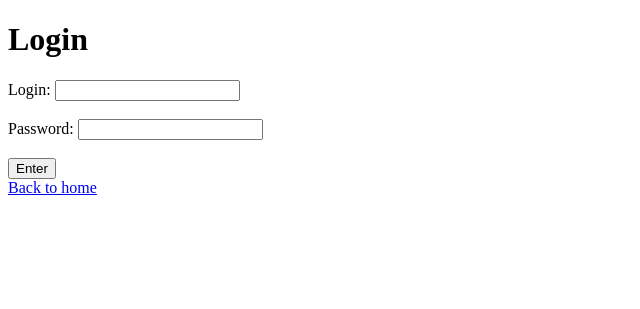
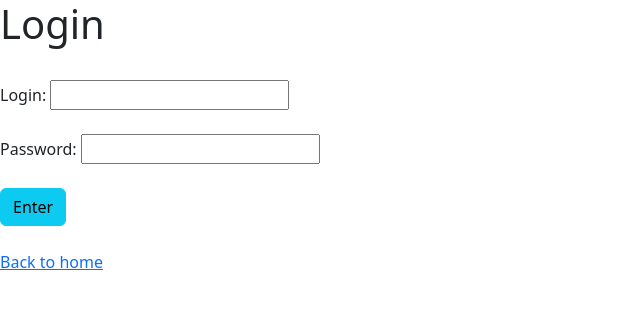
Before and after one commit to galinka9660/lotto_results, a Flask app: page /login in a window 1280 px wide. Shown: the top 309 px of the page, without its empty margins (0-640 px from the left). Run offline with Flask 3, Linux system fonts and the light colour scheme.

Commit message:
Added Bootstrap for formatting

```diff
--- a/lotto_results/templates/home.html
+++ b/lotto_results/templates/home.html
@@ -4,6 +4,7 @@
     <meta charset="UTF-8">
     <meta name="viewport" content="width=device-width, initial-scale=1.0">
     <title>home</title>
+    <link href="https://cdn.jsdelivr.net/npm/bootstrap@5.3.0-alpha1/dist/css/bootstrap.min.css" rel="stylesheet">
 </head>
 <body>
 
@@ -12,12 +13,12 @@
         <p>Here you can upload lottery results.</p>
         <form method="POST" enctype="multipart/form-data">
             <input type="file" name="file" id="file" accept=".json" required><br><br>
-            <button type="submit">Upload</button><br><br>
+            <button type="submit" class="btn btn-success">Upload</button><br><br>
         </form>
         <a href="{{ url_for('logout') }}">Logout</a>
         {% if data %}
             <h2>Gamer Data</h2>
-            <table>
+            <table class="table table-hover">
                 <thead>
                     <tr>
                         <th>Gamer ID</th>
@@ -55,5 +56,6 @@
         <a href="{{url_for('login')}}">Login</a>
     {% endif %}
 
+    <script src="https://cdn.jsdelivr.net/npm/bootstrap@5.3.0-alpha1/dist/js/bootstrap.bundle.min.js"></script>
 </body>
 </html>
--- a/lotto_results/templates/login.html
+++ b/lotto_results/templates/login.html
@@ -4,9 +4,11 @@
     <meta charset="UTF-8">
     <meta name="viewport" content="width=device-width, initial-scale=1.0">
     <title>login</title>
+    <link href="https://cdn.jsdelivr.net/npm/bootstrap@5.3.0-alpha1/dist/css/bootstrap.min.css" rel="stylesheet">
 </head>
 <body>
     <h1>Login</h1>
+    <br>
     <form method="POST" action="/login">
         <label for="username">Login:</label>
         <input type="text" name="username" required><br><br>
@@ -14,8 +16,10 @@
         <label for="password">Password:</label>
         <input type="password" name="password" required><br><br>
 
-        <button type="submit">Enter</button>
-    </form>
+        <button type="submit" class="btn btn-info">Enter</button>
+    </form><br>
     <a href="{{url_for('home')}}">Back to home</a>
+
+    <script src="https://cdn.jsdelivr.net/npm/bootstrap@5.3.0-alpha1/dist/js/bootstrap.bundle.min.js"></script>
 </body>
 </html>
```
